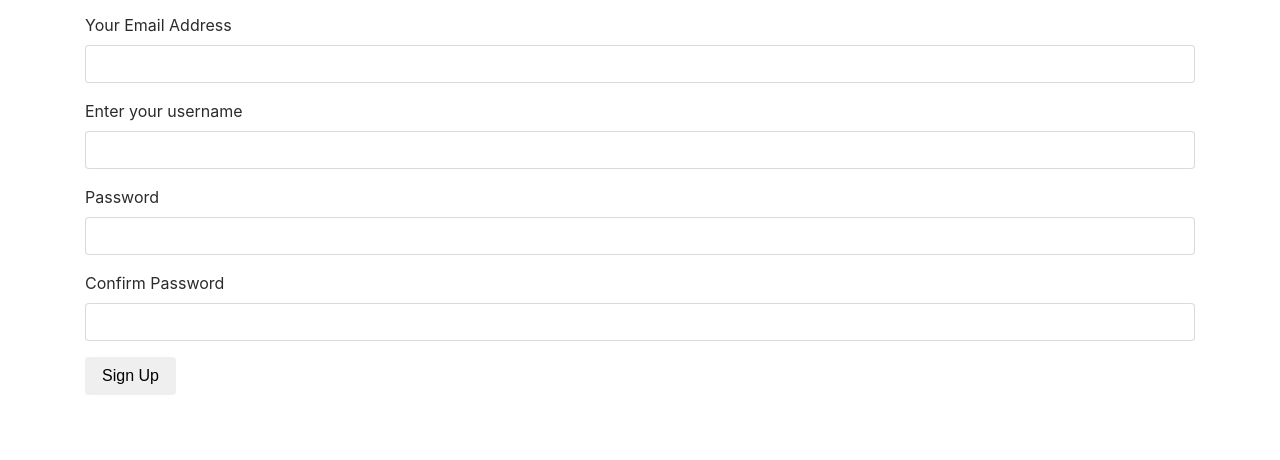
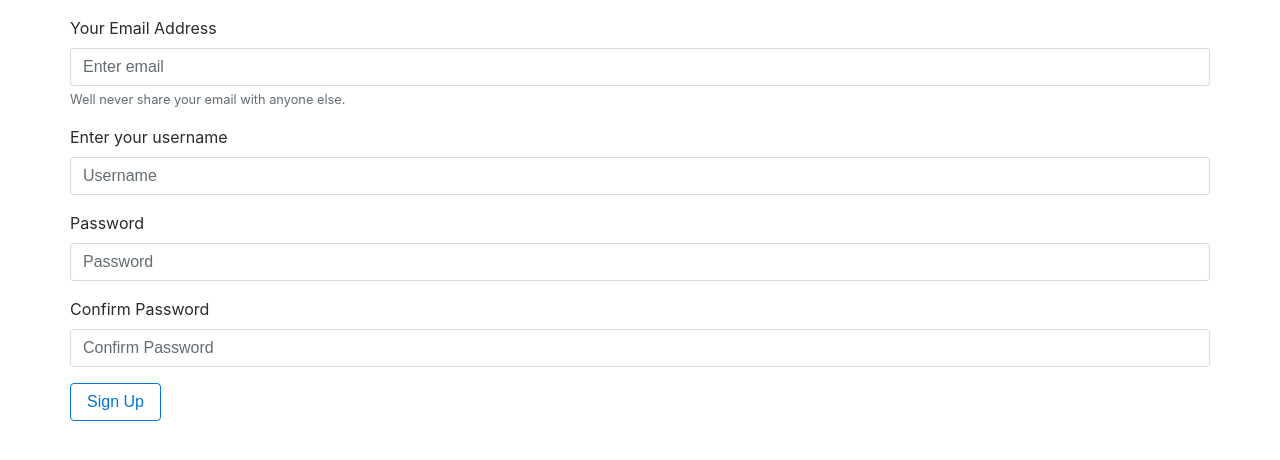
Before and after one commit to JamesKimari/Pitchez, a Flask app: page /auth/register in a window 1280 px wide. Shown: the part 56-516 px from the top of the page. Run offline with Flask 2, Linux system fonts and the light colour scheme; some libraries are stand-ins or nearby versions.

Commit message:
created a wtf.html for displaying the registeration of new users form

```diff
--- a/app/templates/auth/register.html
+++ b/app/templates/auth/register.html
@@ -1,7 +1,37 @@
 {% extends 'base.html' %}
-{% import 'bootstrap/wtf.html' as wtf %}
+
 {% block body %}
+
 <div class="container">
-    {{wtf.quick_form(registration_form)}}
+  <form action method="post" action="form" role="form">
+    <div class="row mt-3">
+      {{registration_form.email.label}}
+    </div>
+    <div class="row">
+      {{registration_form.hidden_tag()}} {{registration_form.email(class_='form-control', placeholder="Enter email")}}
+      <small id="emailHelp" class="form-text text-muted">Well never share your email with anyone else.</small>
+    </div>
+    <div class="row mt-3">
+      {{registration_form.username.label}}
+    </div>
+    <div class="row">
+      {{registration_form.hidden_tag()}} {{registration_form.username(class_='form-control', placeholder="Username")}}
+    </div>
+    <div class="row mt-3">
+      {{registration_form.password.label}}
+    </div>
+    <div class="row">
+      {{registration_form.hidden_tag()}} {{registration_form.password(class_='form-control', placeholder="Password")}}
+    </div>
+    <div class="row mt-3">
+      {{registration_form.password_confirm.label}}
+    </div>
+    <div class="row">
+      {{registration_form.hidden_tag()}} {{registration_form.password_confirm(class_='form-control', placeholder="Confirm Password")}}
+    </div>
+    <div class="row mt-3">
+        {{registration_form.hidden_tag()}}
+        {{registration_form.submit(class_="btn btn-outline-primary")}}
+  </form>
 </div>
 {% endblock %}
```
Also changed, not shown: app/templates/auth/login.html (line endings or trailing spaces).
